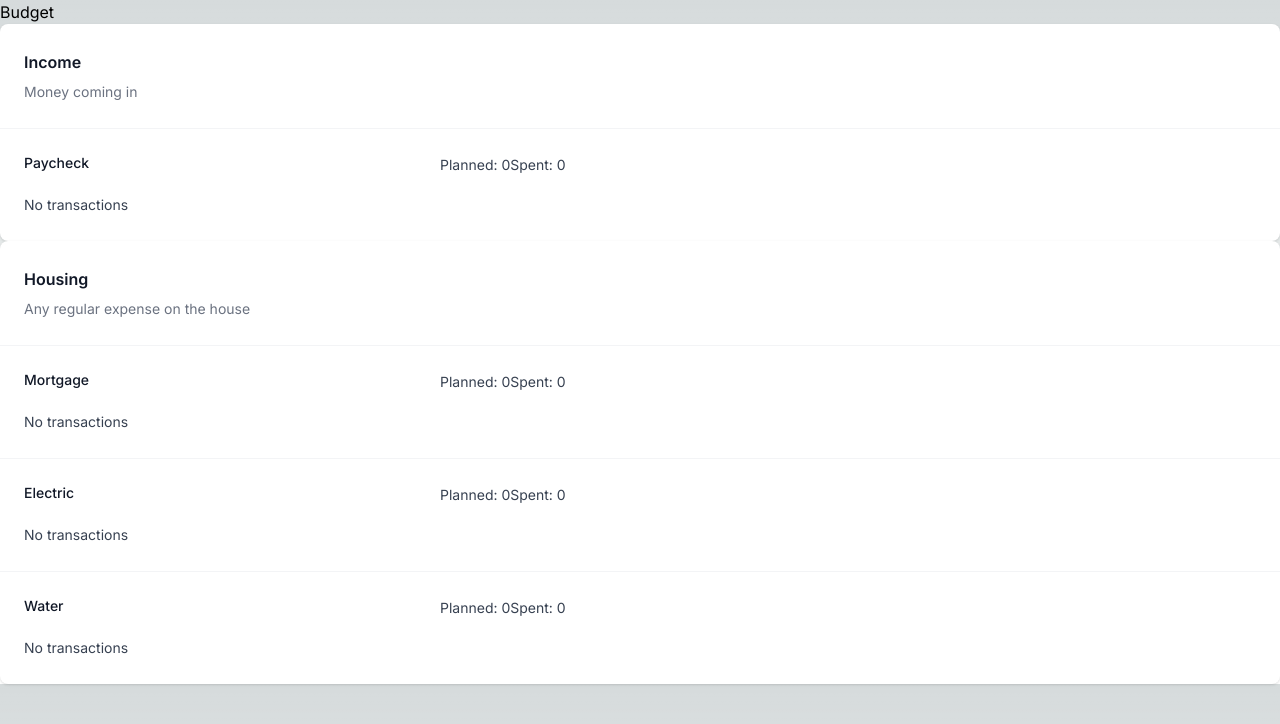
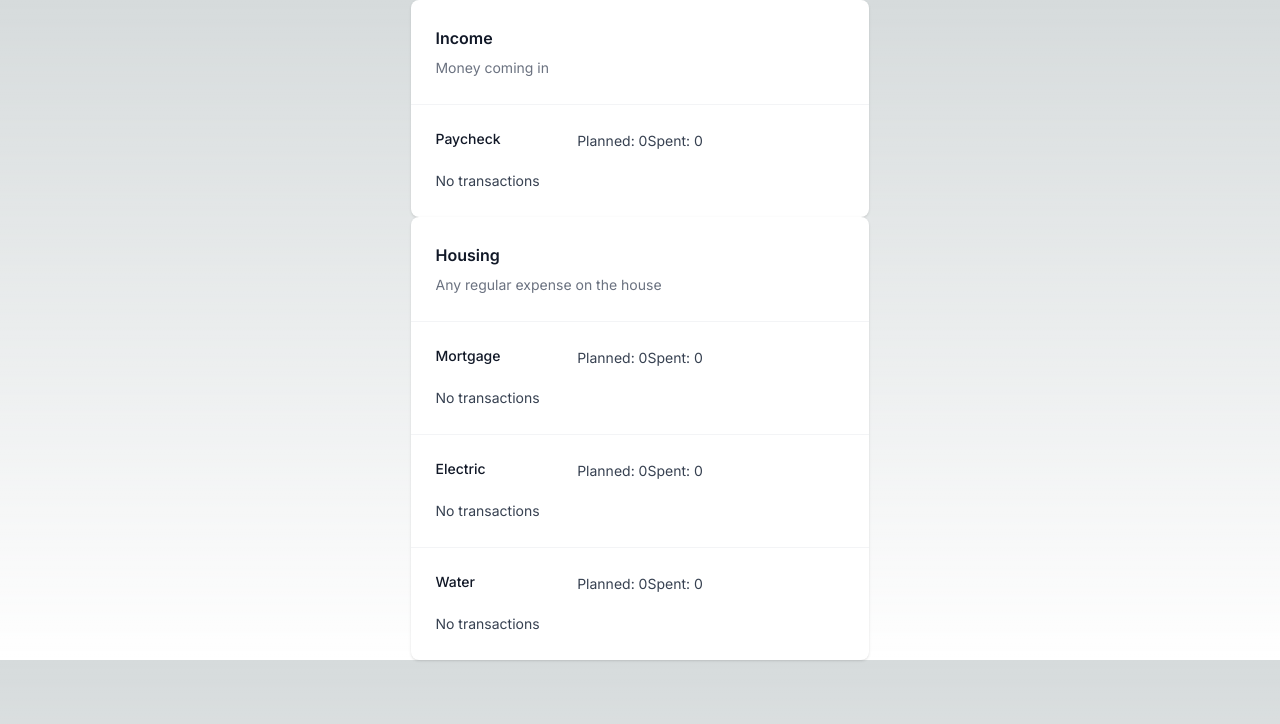
Before and after one commit to meddlin/every-budget-ui, a Next.js app: page /budget in a window 1280 px wide. Shown: the top 724 px of the page. Built offline with nearby package versions, Linux system fonts and the light colour scheme.

Commit message:
centered content

```diff
--- a/src/app/budget/page.js
+++ b/src/app/budget/page.js
@@ -4,7 +4,6 @@ import Category from './category';
 import { useState, useEffect } from 'react';
 
 const Budget = () => {
-
     // const [categories, setCategories] = useState([]);
     // useEffect(() => {
     //     const fetchCategories = async () => {
@@ -57,9 +56,9 @@ const Budget = () => {
     ];
 
     return (
-        <div className="">
-            <h1>Budget</h1>
+        <div className="flex content-center justify-center">
 
+            <div>
                 {categories.map((category, idx) => (
                     <Category
                         key={idx}
@@ -68,6 +67,7 @@ const Budget = () => {
                         budgetItems={category.budgetItems}
                     />
                 ))}
+            </div>
 
         </div>
     )
```
Lines whose indentation alone changed are shown as unchanged.
